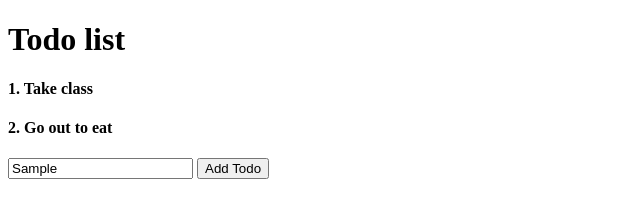
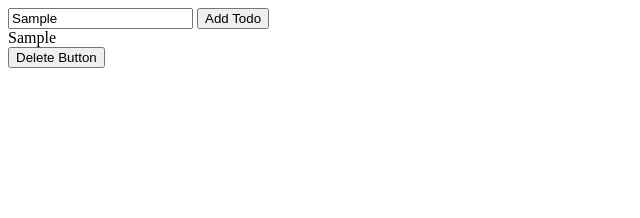
Before and after one commit to SaiCodes007/Cohort-3.0, a plain HTML site: page dom/basics01.html in a window 1280 px wide. Both pictures are taken after typing "Sample" into the empty fields and a click on the button "Add Todo". Shown: the whole page, without its empty margins (0-640 px from the left). Drawn offline with Linux system fonts and the light colour scheme.

Commit message:
Basic ToDo

```diff
--- a/dom/basics01.html
+++ b/dom/basics01.html
@@ -1,18 +1,31 @@
 <!DOCTYPE html>
-<html>
-  <head>
-    <meta charset="utf-8">
-    <meta name="viewport" content="width=device-width">
-    <title>replit</title>
-    <link href="style.css" rel="stylesheet" type="text/css" />
-  </head>
-  <body>
-    <h1>Todo list</h1>
-    <h4>1. Take class</h4>
-    <h4>2. Go out to eat</h4>
-    <div>
-      <input type="text"></input>
-      <button>Add Todo</button>
-    </div>
-  </body>
+<html lang="en">
+<head>
+  <meta charset="UTF-8">
+  <meta name="viewport" content="width=device-width, initial-scale=1.0">
+  <title>Document</title>
+</head>
+<body>
+  <input type="text">
+  <button onclick="addTodo()">Add Todo</button>
+</body>
+<script>
+  let ctr = 1;
+  function delTodo(index){
+    const ele = document.getElementById(index);
+    ele.parentNode.removeChild(ele);
+
+  }
+
+
+  function addTodo(){
+    const InputEle = document.querySelector("input");
+    const value = InputEle.value;
+    const divEle = document.createElement("div");
+    divEle.setAttribute("id",ctr);
+    divEle.innerHTML = "<div>" + value + "</div><button onclick = 'delTodo("+ctr+")'>Delete Button</button>"
+    ctr = ctr + 1
+    document.querySelector("body").appendChild(divEle)
+  }
+</script>
 </html>
```
